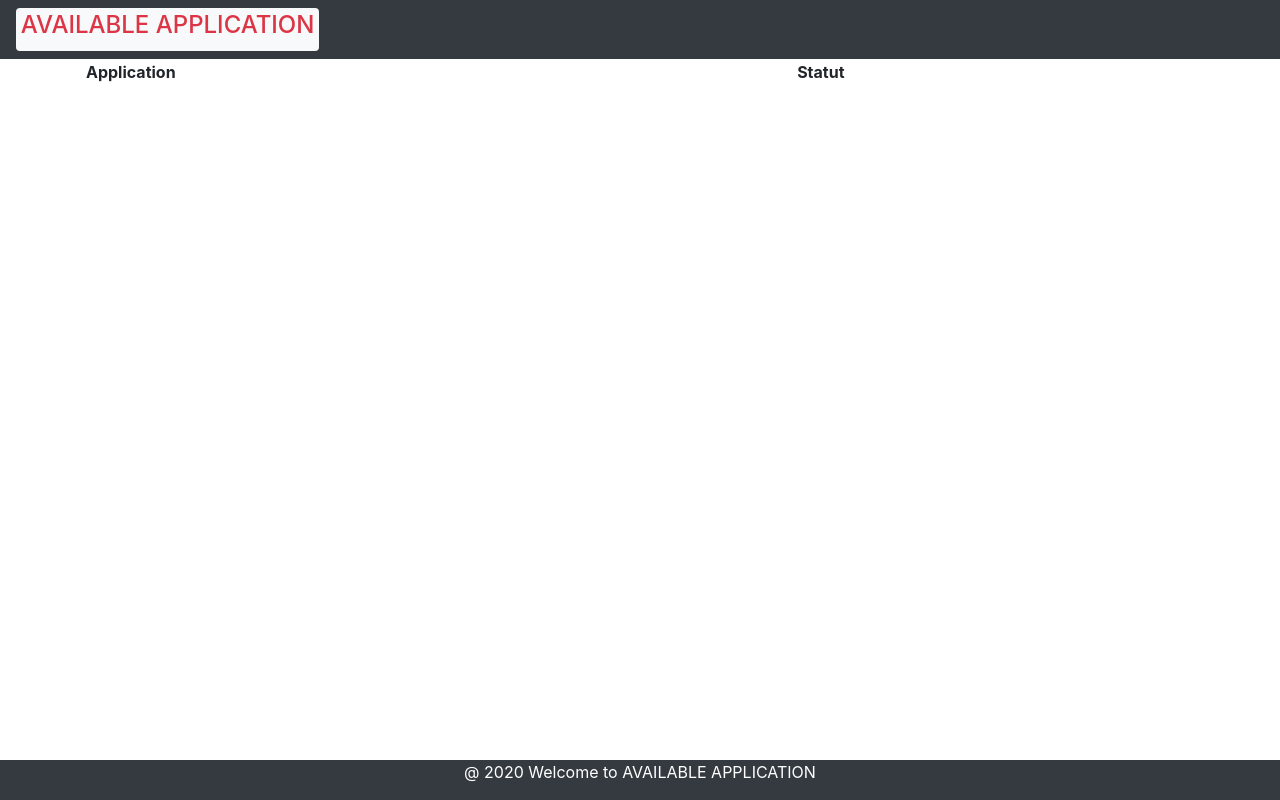
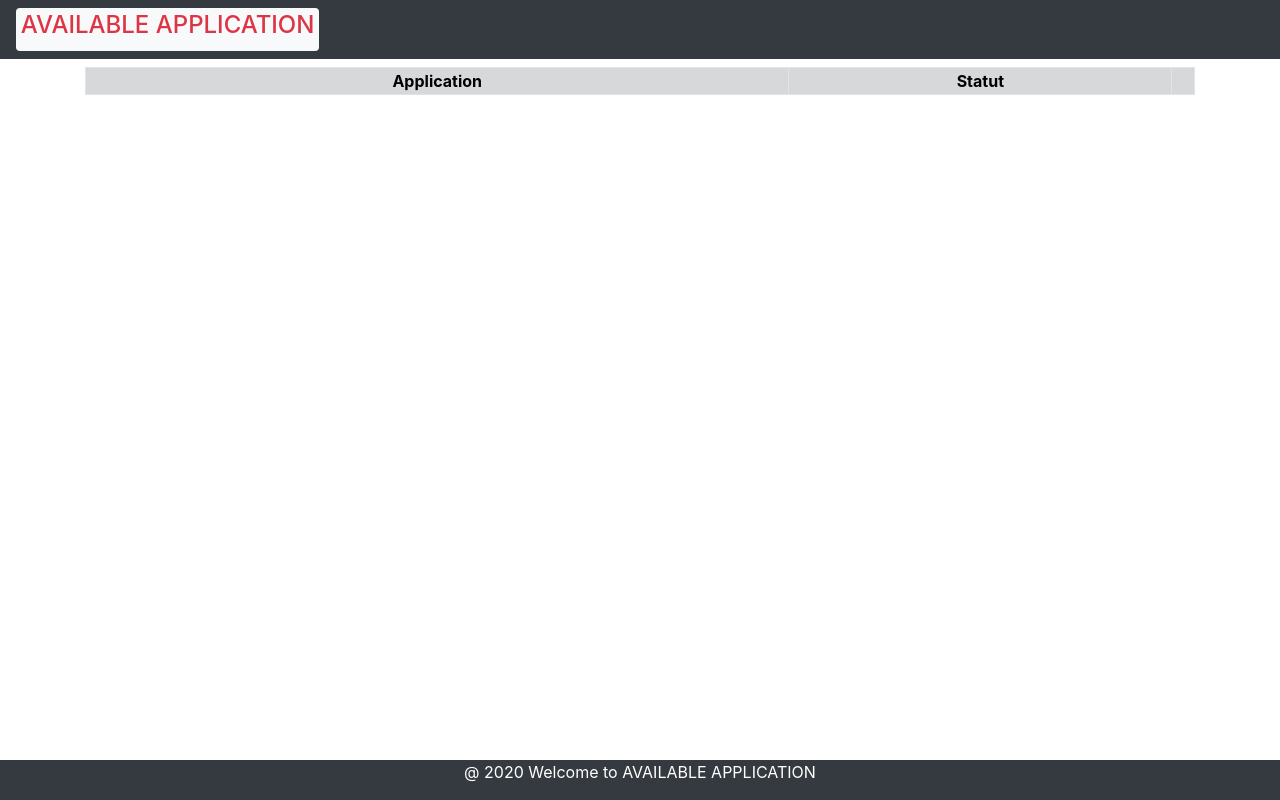
Before and after one commit to nelo92/available-app-angular, an Angular app: page / in a window 1280 px wide. Built offline with nearby package versions, Linux system fonts and the light colour scheme.

Commit message:
work component list

```diff
--- a/src/app/list/list.component.css
+++ b/src/app/list/list.component.css
@@ -0,0 +1,15 @@
+table{
+  border-collapse: collapse;
+}
+table, td, th {
+  border: 1px solid #E2E3E5;
+  text-align: center;
+}
+
+th {
+  background-color: #D6D8D9;
+  color: black;
+}
+
+tr:nth-child(even) {background-color: #f2f2f2;}
+tr:hover {background-color: #f5f5f5;}
--- a/src/app/list/list.component.html
+++ b/src/app/list/list.component.html
@@ -1,26 +1,20 @@
 <div class="container">
   <div class="d-flex flex-column justify-content-center">
 
-    <table>
+    <table class="my-2">
       <tr>
         <th>Application</th>
         <th>Statut</th>
         <th></th>
       </tr>
-      <!--
-          TODO MAU - boucle sur l'ensemble des site parametre
-          data - format : id, name, url, status
-      -->
-      <!--
       <tr *ngFor="let data of datas | async">
-        <td>{{data.name}}</td>
-        <td>{{data.status}} €</td>
-        <td>
-          <span class="d-none">{{data.id}}</span>
-          <button type="button" class="btn btn-sm btn-danger m-1" (click)="delete(data)">Delete</button>
-        </td>
-      </tr>
-      -->
+          <td><span title="{{data.url}}">{{data.name}}</span></td>
+          <td>{{data.status}}</td>
+          <td>
+            <span class="d-none">{{data.id}}</span>
+            <button type="button" class="btn btn-sm btn-danger m-1" (click)="delete(data)">Delete</button>
+          </td>
+        </tr>
 
     </table>
 
--- a/src/app/list/list.component.ts
+++ b/src/app/list/list.component.ts
@@ -8,6 +8,7 @@ import { Observable } from 'rxjs';
 })
 export class ListComponent implements OnInit {
 
+  //data - format : id, name, url, status
   datas: Observable<any[]>;
 
   constructor() { }
@@ -15,4 +16,9 @@ export class ListComponent implements OnInit {
   ngOnInit(): void {
   }
 
+  add(){
+  }
+
+  delete(data){
+  }
 }
```
